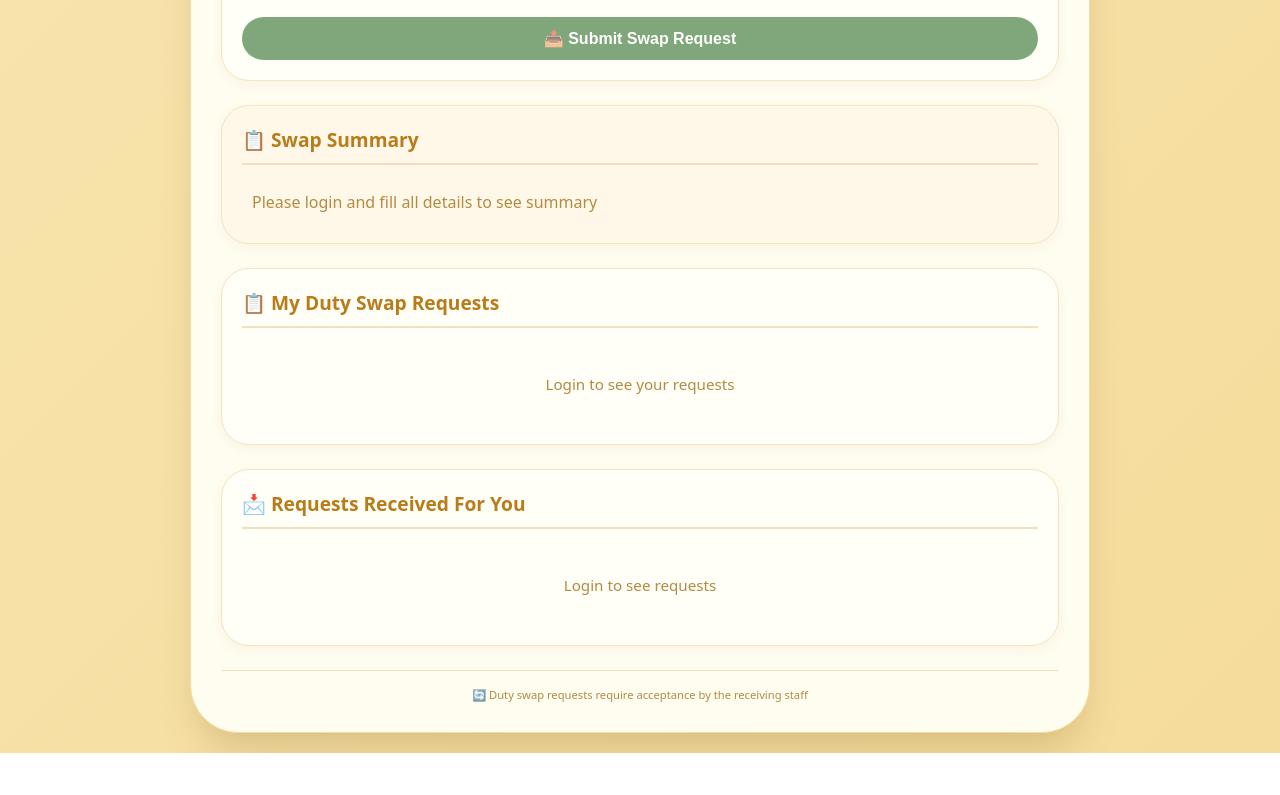
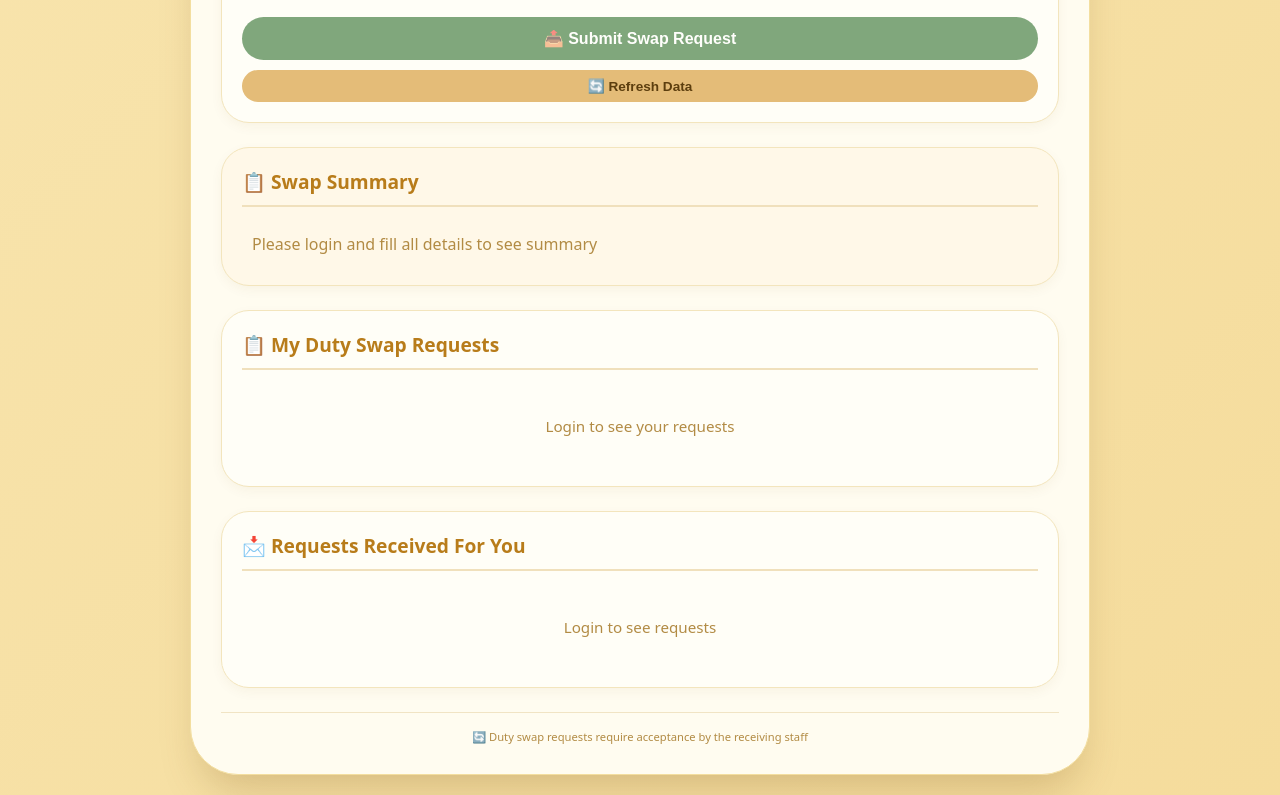
Before and after one commit to tym95959/koveli, a plain HTML site: page dutychange.html in a window 1280 px wide. Shown: the part 1119-1914 px from the top of the page. Before the commit the page ends 1872 px from the top, so only its background shows below. Drawn offline with Linux system fonts and the light colour scheme; no server answers.

Commit message:
Update dutychange.html

```diff
--- a/dutychange.html
+++ b/dutychange.html
@@ -17,7 +17,6 @@
             }
         }
     </script>
-    <!-- CSS -->
     <link rel="stylesheet" href="css/dutychange.css">
 </head>
 <body>
@@ -137,6 +136,7 @@
         </div>
 
         <button class="btn-primary" id="submitDutyChangeBtn" disabled>📤 Submit Swap Request</button>
+        <button class="btn-secondary" id="refreshBtn" style="margin-top: 10px; width: 100%;">🔄 Refresh Data</button>
     </div>
 
     <!-- Request Summary -->
```
